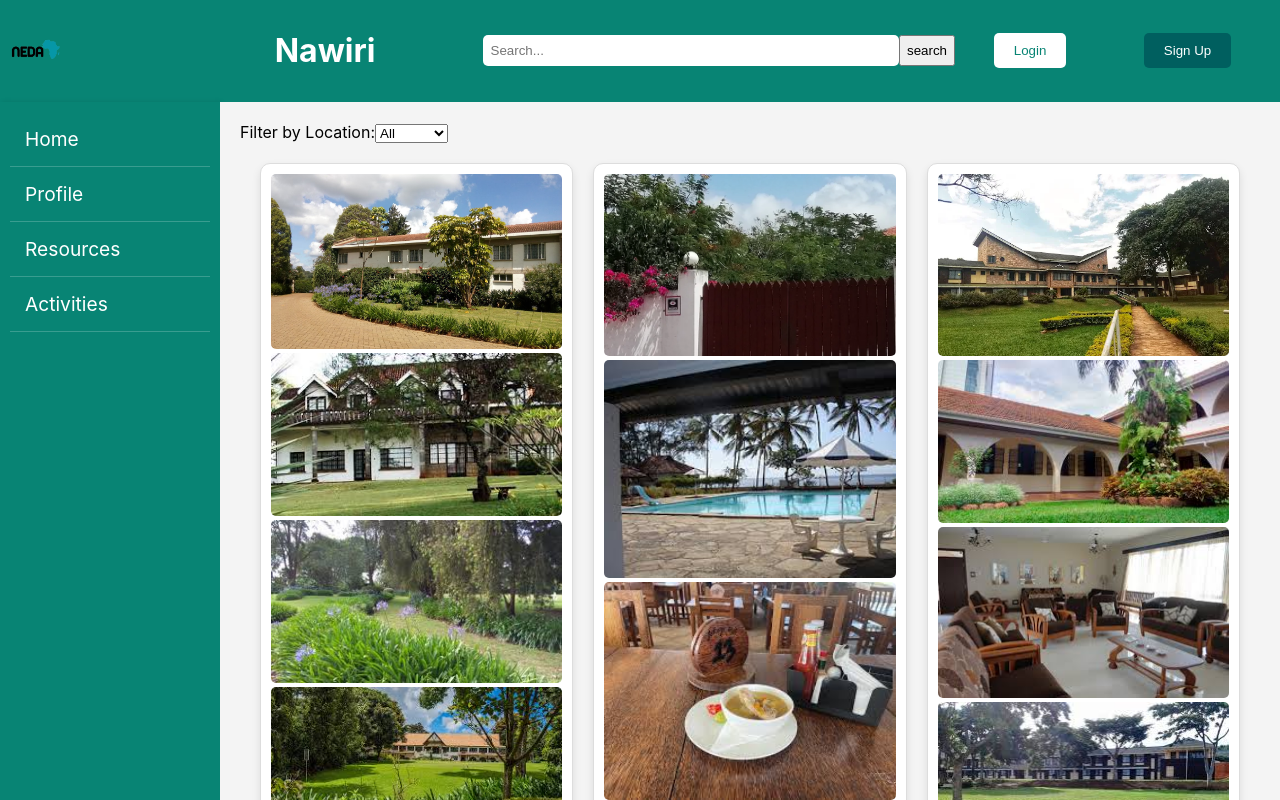
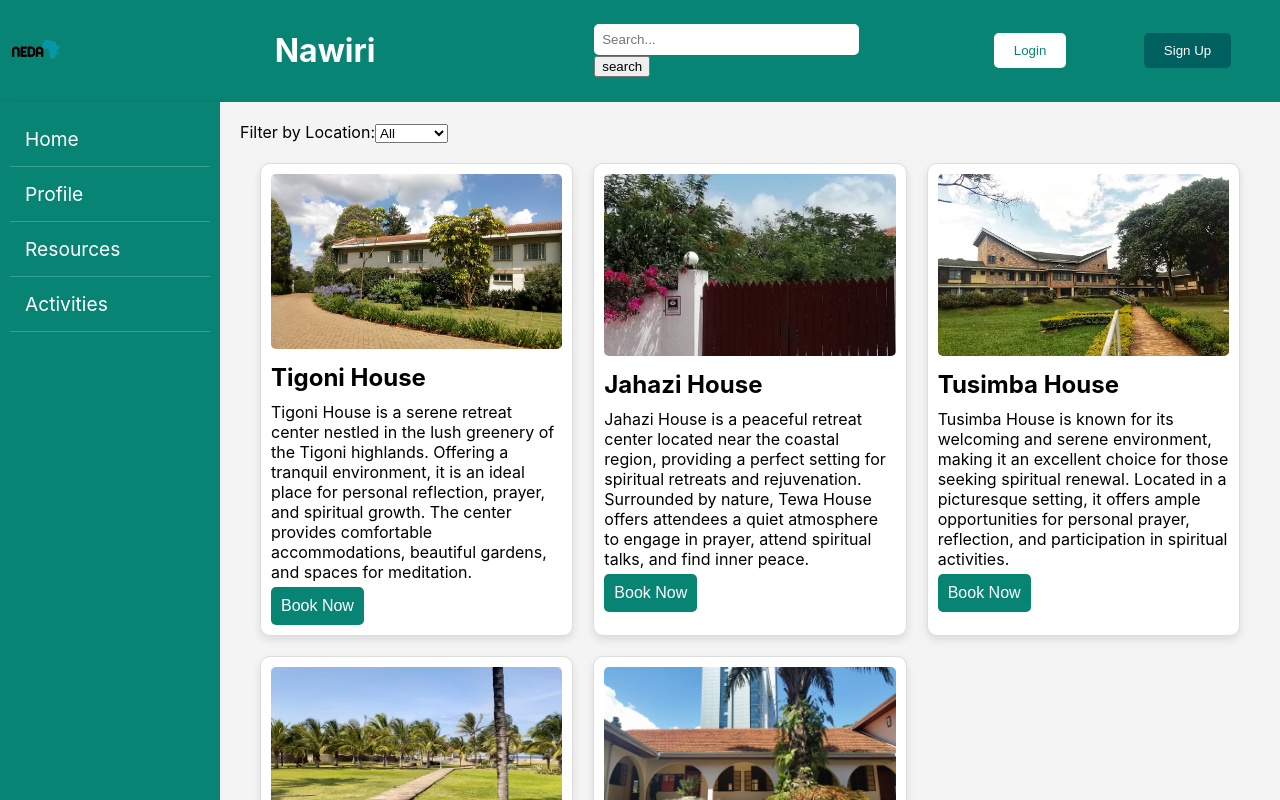
Before and after one commit to Emmamwitimi/Nawiri-in-React, a React (Create React App) app: page / in a window 1280 px wide. Shown: the top 800 px of the page. Built offline with nearby package versions, Linux system fonts and the light colour scheme.

Commit message:
search btn

```diff
--- a/src/App.js
+++ b/src/App.js
@@ -9,6 +9,7 @@ const App = () => {
     const [houses, setHouses] = useState([]);
     const [selectedLocation, setSelectedLocation] = useState('');
     const [selectedHouse, setSelectedHouse] = useState(null);
+    const [searchQuery, setSearchQuery] = useState('');
 
     useEffect(() => {
         // Fetch data from JSON file
@@ -30,12 +31,17 @@ const App = () => {
         setSelectedHouse(null);
     };
 
+    const handleSearchQuery = (e) =>{
+      e.preventDefault();
+      setSearchQuery(e.target.value);
+    };
+
     return (
         <div className="app">
             <TopNav
-                onLogin={() => {/* Handle login */}}
-                onSignup={() => {/* Handle signup */}}
-                onProfile={() => {/* Handle profile */}}
+                onLogin={() => {/* login */}}
+                onSignup={() => {/* signup */}}
+                onProfile={() => {/* profile */}}
                 isLoggedIn={false} // Update based on auth state
             />
             <div className="main-content">
--- a/src/components/HomeDashboard.js
+++ b/src/components/HomeDashboard.js
@@ -4,7 +4,6 @@ import BookingForm from './BookingForm';
 import './HomeDashboard.css';
 
 const HomeDashboard = ({ houses,selectedLocation, setSelectedLocation }) => {
-    //const [selectedLocation, setSelectedLocation] = useState('All');
     const [filteredHouses, setFilteredHouses] = useState([]);
     const [isBookingFormOpen, setIsBookingFormOpen] = useState(false);
     const [currentHouse, setCurrentHouse] = useState(null);
--- a/src/components/HouseCards.js
+++ b/src/components/HouseCards.js
@@ -8,9 +8,6 @@ const HouseCards = ({ houses, onCardClick }) => {
                 <div className="house-card" key={house.id} onClick={() => onCardClick(house)}>
                     <div className="house-images">
                         <img src={house.images[0]} alt={house.name} className="house-image" />
-                        <img src={house.images[1]} alt={house.name} className="house-image" />
-                        <img src={house.images[2]} alt={house.name} className="house-image" />
-                        <img src={house.images[3]} alt={house.name} className="house-image" />
                     </div>
                     <h2 className="house-name">{house.name}</h2>
                     <p className="house-description">{house.description}</p>
--- a/src/components/TopNav.js
+++ b/src/components/TopNav.js
@@ -11,8 +11,10 @@ const TopNav = ({ onLogin, onSignup, onProfile, isLoggedIn }) => {
                 <h1>Nawiri</h1>
             </div>
             <div className="search-bar-container">
-                <input type="text" placeholder="Search..." className="search-bar" />
-                <button>search</button>
+                <form>
+                    <input type="text" placeholder="Search..." className="search-bar" />
+                    <button>search</button>
+                </form>
             </div>
             <div className="auth-buttons">
                 {isLoggedIn ? (
```
